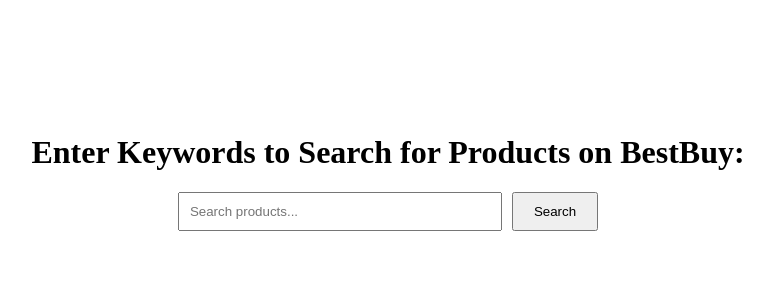
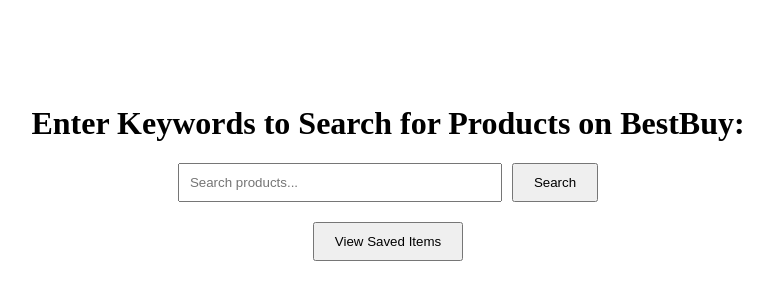
Before and after one commit to WalterHansWong/solar-stewards-challenge, a Next.js app: page / in a window 1280 px wide. Shown: the part 236-536 px from the top of the page, without its empty margins (252-1025 px from the left). Built offline with nearby package versions, Linux system fonts and the light colour scheme.

Commit message:
Added button to go to saved items from home page

```diff
--- a/pages/index.js
+++ b/pages/index.js
@@ -36,6 +36,10 @@
     Router.push(`/searchResults?query=${encodeURIComponent(searchTerm)}`);
   };
 
+  const navigateToSavedItems = () => {
+    Router.push('/savedItems');
+  };
+
   return (
     <div style={{
       height: '100vh',
@@ -60,6 +64,9 @@
         />
         <button type="submit" style={{ padding: '10px 20px' }}>Search</button>
       </form>
+      <button onClick={navigateToSavedItems} style={{ marginTop: '20px', padding: '10px 20px' }}>
+        View Saved Items
+      </button>
     </div>
   );
 };
--- a/pages/searchResults.js
+++ b/pages/searchResults.js
@@ -59,7 +59,7 @@
   };
 
   const navigateToSavedItems = () => {
-    router.push('/savedItems'); // TODO: Navigate to the saved items page
+    router.push('/savedItems');
   };
 
   return (
```
